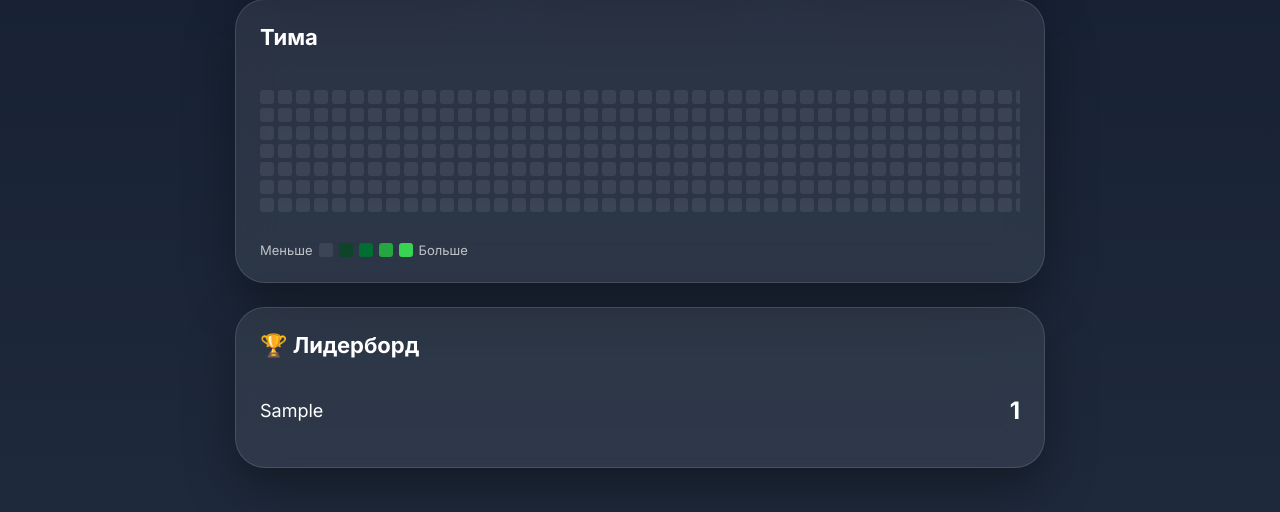
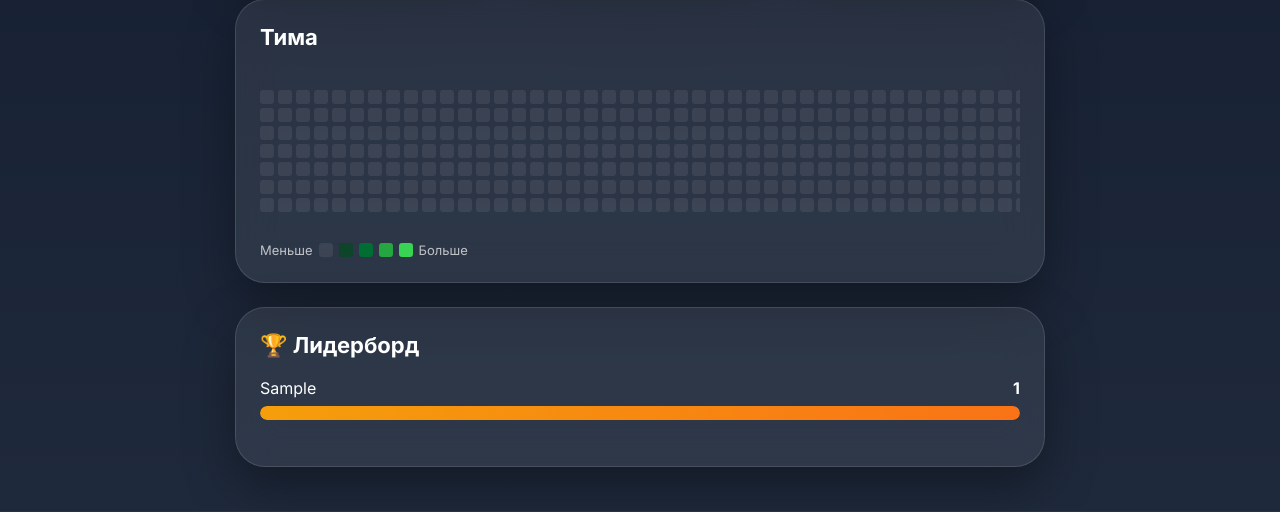
Before and after one commit to Timokrut/dishwasher-status, a FastAPI app: page /stats in a window 1280 px wide. Shown: the part 773-1285 px from the top of the page. Run offline with FastAPI, Linux system fonts and the light colour scheme; tables that the repository leaves empty hold one stand-in row (values such as "Sample post").

Commit message:
leaderboard new format

```diff
--- a/server.py
+++ b/server.py
@@ -218,6 +218,11 @@ def stats(
         reverse=True,
     )
 
+    leader_max = max(
+        [x[1] for x in leaderboard],
+        default=1,
+    )
+
     heatmap_query = (
         query.filter(
             Event.user == user
@@ -322,5 +327,6 @@ def stats(
             "best_day": best_day,
             "streak": streak,
             "badges": badges,
+            "leader_max": leader_max
         },
     )
--- a/static/style.css
+++ b/static/style.css
@@ -439,6 +439,40 @@ h1 {
     font-weight: 700;
 }
 
+.leader {
+    margin-bottom: 22px;
+}
+
+.leader-top {
+    display: flex;
+    justify-content: space-between;
+    margin-bottom: 8px;
+}
+
+.leader-progress {
+    height: 14px;
+
+    background:
+        rgba(255,255,255,.08);
+
+    border-radius: 999px;
+
+    overflow: hidden;
+}
+
+.leader-fill {
+    height: 100%;
+
+    border-radius: 999px;
+
+    background:
+        linear-gradient(
+            90deg,
+            #f59e0b,
+            #f97316
+        );
+}
+
 .toast {
     position: fixed;
 
--- a/templates/stats.html
+++ b/templates/stats.html
@@ -240,14 +240,25 @@
 
         {% for user, count in leaderboard %}
 
-        <div class="leader-row">
+        <div class="leader">
 
-            <div class="leader-user">
-                {{ user }}
+            <div class="leader-top">
+
+                <span>
+                    {{ user }}
+                </span>
+
+                <strong>
+                    {{ count }}
+                </strong>
+
             </div>
 
-            <div class="leader-score">
-                {{ count }}
+            <div class="leader-progress">
+
+                <div class="leader-fill" style="width: {{ (count / leader_max) * 100 }}%;">
+                </div>
+
             </div>
 
         </div>
```
